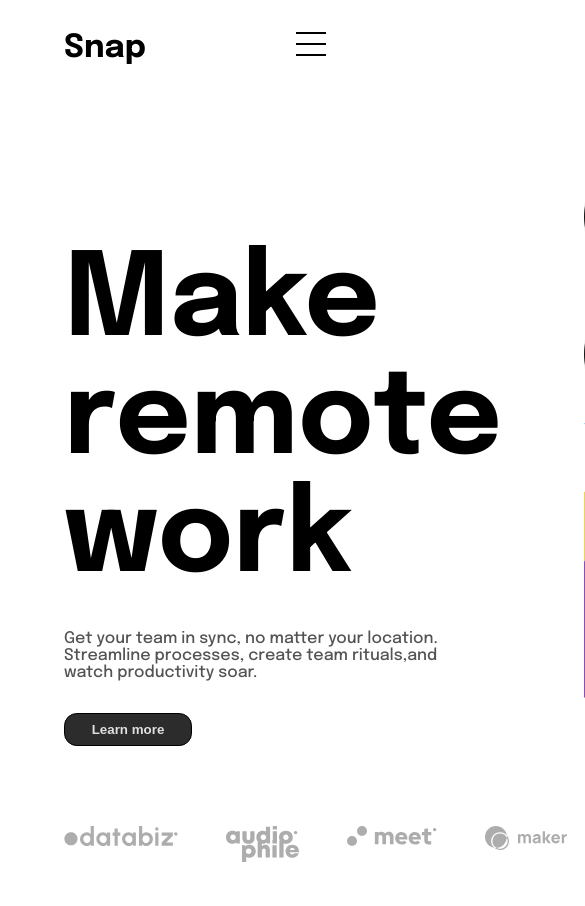
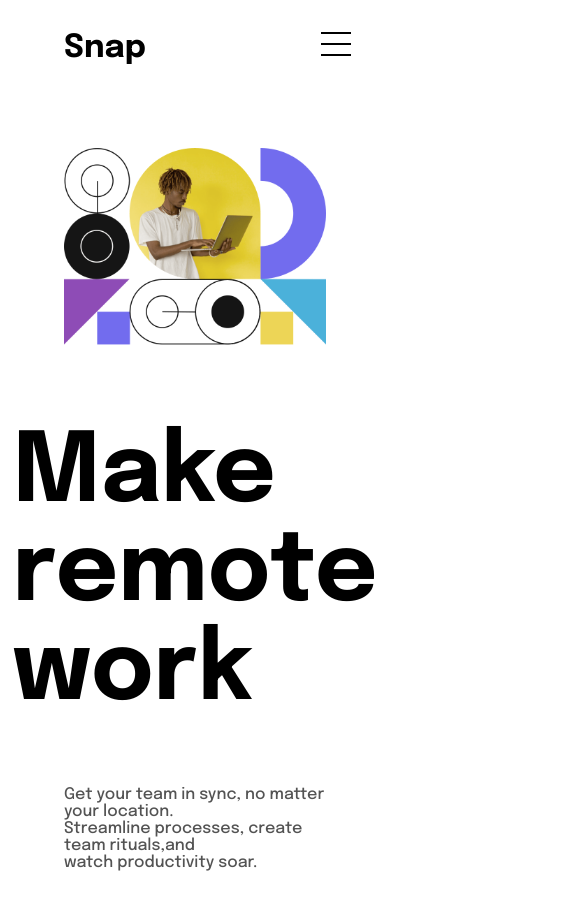
Before and after one commit to Kingzcodes/snap-project, a plain HTML site: page index.html in a window 390 px wide. Shown: the top 906 px of the page, 585 px wide, since content can reach past the window. Before the commit the page ends 866 px from the top, so only its background shows below. Drawn offline with Linux system fonts and the light colour scheme.

Commit message:
updates and corrections

```diff
--- a/index.html
+++ b/index.html
@@ -67,7 +67,7 @@
       </div>
     </nav>
     <div class="body-container">
-      <section id="text-section">
+
         <div class="section-text-container">
           <div class="text-header">
             <h1>
@@ -112,7 +112,7 @@
             </div>
           </div>
         </div>
-      </section>
+
       <section id="photo-section">
         <div class="photo-container">
           <img
--- a/mediaqueries.css
+++ b/mediaqueries.css
@@ -1,28 +1,27 @@
-@media screen and (max-width: 1400px) {
-  .site-image {
+ @media screen and (max-width: 768px) {
+  .desktop-site-image {
     display: none;
   }
-}
 
-@media screen and (max-width: 1200px) {
   #desktop-nav {
     display: none;
   }
+  .body-container {
+    flex-direction: column-reverse;
+  }
+
   #hamburger-nav {
     display: flex;
   }
-    .site-image {
-      display: none;
-    }
-}
 
-@media screen and (max-width: 375px) {
-  .desktop-site-image {
-    display: none;
+  .text-header {
+    margin-top: 3rem;
+    font-size: 3rem;
+    font-weight: 700;
   }
   .site-image {
     display: block;
-    width: 375px;
+    width: 100%;
     height: auto;
   }
   .section-btn {
@@ -34,3 +33,7 @@
     display: block;
   }
 }
+
+@media screen and (max-width:375px) {
+
+}
--- a/styles.css
+++ b/styles.css
@@ -117,12 +117,15 @@ a:hover {
   display: inline-block;
 }
 .hamburger-icon {
+  position: inherit;
   display: flex;
   flex-direction: column;
   justify-content: space-between;
   height: 24px;
+  right: -25px;
   width: 30px;
   cursor: pointer;
+  z-index: 2;
 }
 .hamburger-icon span {
   width: 100%;
@@ -135,7 +138,7 @@ a:hover {
   top: 100%;
   right: 0;
   background-color: white;
-    width: fit-content;
+  width: 48vw;
   max-height: 0;
   overflow: hidden;
   transition: all 0.3 ease-in-out;
@@ -143,8 +146,8 @@ a:hover {
 .menu-links a {
   display: block;
   padding: 10px;
-    text-align: center;
-    font-size: 1.5rem;
+  text-align: left;
+  font-size: 1rem;
   color: black;
   text-decoration: none;
   transition: all 0.3 ease-in-out;
@@ -153,7 +156,12 @@ a:hover {
   list-style: none;
 }
 .menu-links.open {
-    max-height: 300px;
+  max-height: 100vh;
+  height: 100vh;
+  padding: 50px 20px;
+  right: -40px;
+  top: -20px;
+  z-index: 1;
 }
 .hamburger-icon.open span:first-child {
   transform: rotate(45deg) translate(10px, 5px);
@@ -171,11 +179,14 @@ a:hover {
   opacity: 1;
 }
 
+
   /* SECTION */
 
   .section-text-container {
-    align-self:center;
-
+    justify-content: center;
+    align-items: center;
+    display: flex;
+    flex-direction: column;
   }
 
 
@@ -215,9 +226,8 @@ a:hover {
 
   .body-container  {
     display: flex;
-    margin-left: 4rem;
-    gap: 1rem;
-    margin-top: 2rem;
+   margin: 2rem 4rem;
+   gap: 2rem;
     justify-content: space-around;
   }
 
@@ -231,8 +241,6 @@ a:hover {
 
   .photo-container {
     flex: 50%;
-    position: relative;
-    height: 60px;
   }
 
   .site-image {
```
Lines whose indentation alone changed are shown as unchanged.
